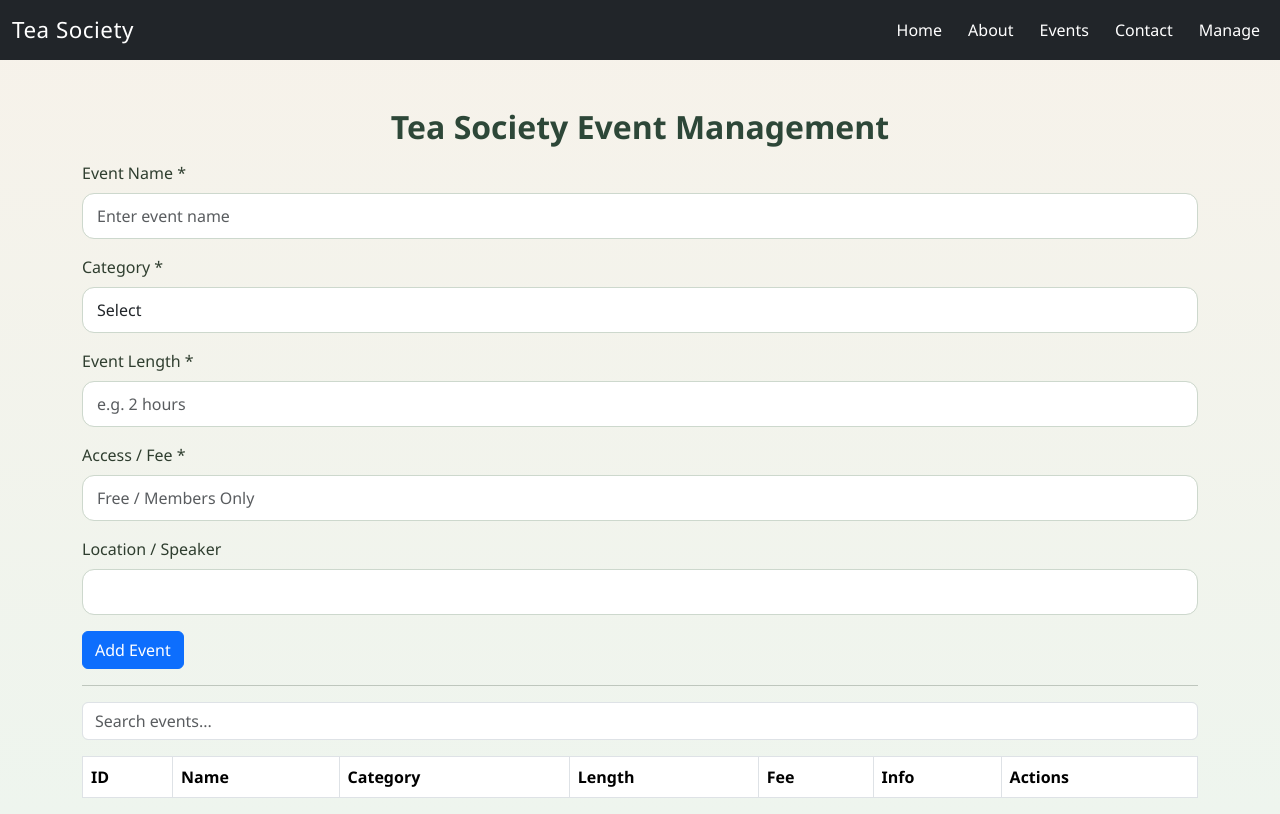
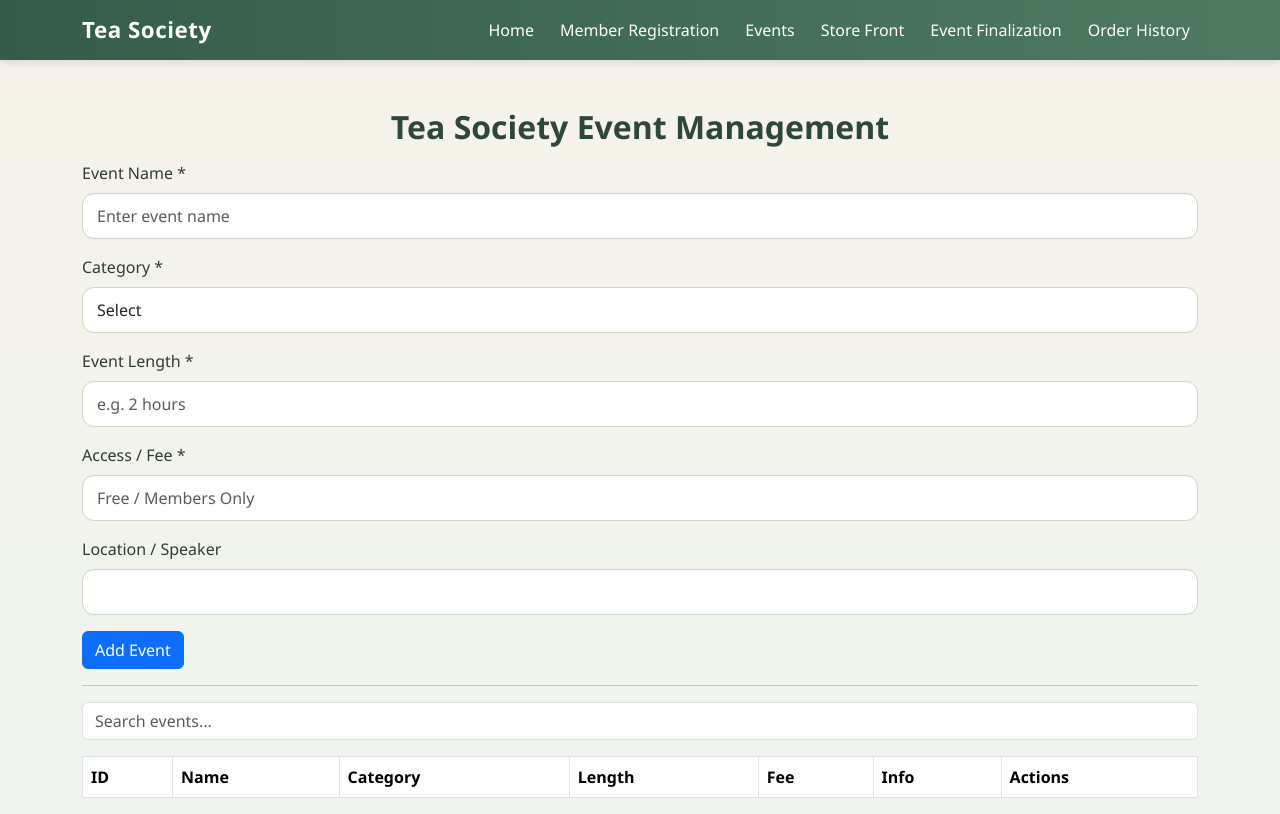
Before and after one commit to MariaKanteliotis/TeaSocietyPortal, a React app: page content-management.html in a window 1280 px wide. Built offline with nearby package versions, Linux system fonts and the light colour scheme.

Commit message:
Update navbar styles and structure in HTML

```diff
--- a/content-management.html
+++ b/content-management.html
@@ -8,31 +8,39 @@
   <link rel="stylesheet" href="css/style.css">
 </head>
 
-<body style="background-color:#C1E1C1;">
-<nav class="navbar navbar-expand-lg navbar-dark bg-dark">
-    <div class="container-fluid">
-        <a class="navbar-brand" href="index.html">Tea Society</a>
+<body style="background-color:#2f3e2f;">
+<nav class="navbar navbar-expand-lg navbar-dark custom-navbar">
+        <div class="container">
+            <a class="navbar-brand fw-bold" href="index.html">Tea Society</a>
 
-        <button class="navbar-toggler" type="button" data-bs-toggle="collapse" data-bs-target="#navbarNav">
+            <button class="navbar-toggler" type="button" data-bs-toggle="collapse" data-bs-target="#mainNav" aria-controls="mainNav" aria-expanded="false" aria-label="Toggle navigation">
                 <span class="navbar-toggler-icon"></span>
             </button>
 
-        <div class="collapse navbar-collapse" id="navbarNav">
+            <div class="collapse navbar-collapse" id="mainNav">
            <ul class="navbar-nav ms-auto">
     <li class="nav-item">
-                    <a class="nav-link" href="index.html">Home</a>
+        <a class="nav-link active" href="index.html">Home</a>
     </li>
+
     <li class="nav-item">
-                    <a class="nav-link" href="about.html">About</a>
+        <a class="nav-link" href="signup.html">Member Registration</a>
     </li>
+
     <li class="nav-item">
-                    <a class="nav-link" href="events.html">Events</a>
+        <a class="nav-link" href="content-management.html">Events</a>
     </li>
+
     <li class="nav-item">
-                    <a class="nav-link" href="contact.html">Contact</a>
+        <a class="nav-link" href="shopping-cart.html">Store Front</a>
     </li>
+
     <li class="nav-item">
-                    <a class="nav-link active" href="content-management.html">Manage</a>
+        <a class="nav-link" href="finalization.html">Event Finalization</a>
+    </li>
+
+    <li class="nav-item">
+        <a class="nav-link" href="order-history.html">Order History</a>
     </li>
 </ul>
             </div>
```
Lines whose indentation alone changed are shown as unchanged.
